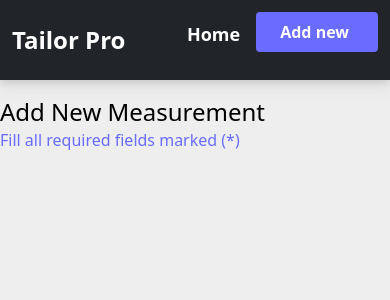
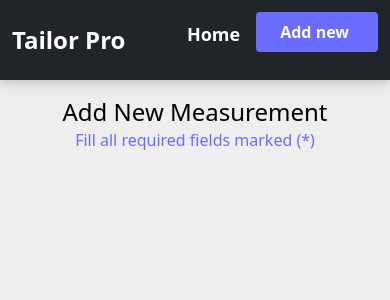
Before and after one commit to DevOlaMicheal/tailwind_concepts, a React (Vite) app: page /create in a window 390 px wide. Shown: the top 300 px of the page. Built offline with nearby package versions, Linux system fonts and the light colour scheme.

Commit message:
added create page and react router 5

```diff
--- a/src/components/Create.jsx
+++ b/src/components/Create.jsx
@@ -2,9 +2,10 @@ import React from 'react'
 
 export default function Create() {
   return (
-    <div className='py-3 container mx-auto'>
+    <div className='py-3 text-center container mx-auto md:text-start'>
       <h1 className="text-2xl">Add New Measurement</h1>
-    <span className='text-altlearn'>Fill all required fields marked (*)</span>
+    <span className='text-altlearn my-2'>Fill all required fields marked (*)</span>
+    <hr className="h-px my-8 bg-red-200 border-0 dark:bg-gray-700"></hr>
 
     </div>
   )
```
